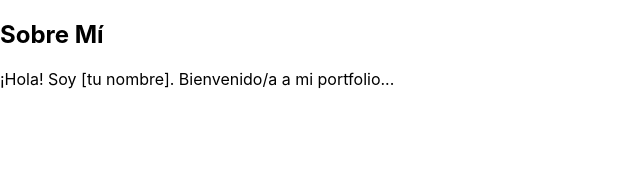
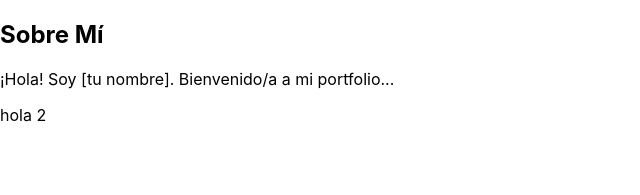
Before and after one commit to juanunez92/Portfolio, a React (Create React App) app: page / in a window 1280 px wide. Shown: the top 195 px of the page, without its empty margins (0-640 px from the left). Built offline with nearby package versions, Linux system fonts and the light colour scheme.

Commit message:
add new component

```diff
--- a/src/AboutMe.js
+++ b/src/AboutMe.js
@@ -6,6 +6,7 @@ const AboutMe = () => {
         <div>
             <h2>Sobre Mí</h2>
             <p>¡Hola! Soy [tu nombre]. Bienvenido/a a mi portfolio...</p>
+            <p>hola 2</p>
         </div>
     );
 }
```
